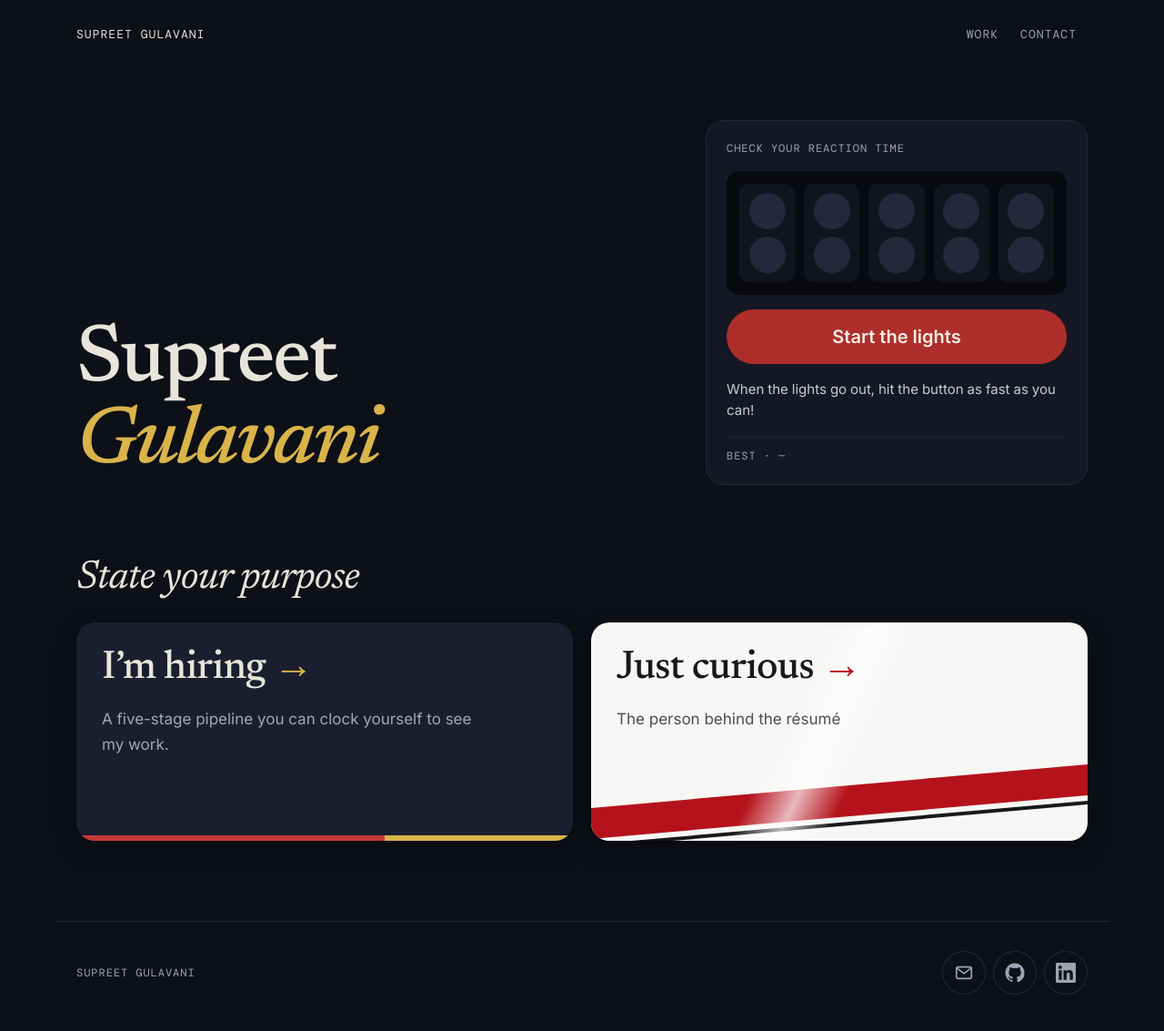
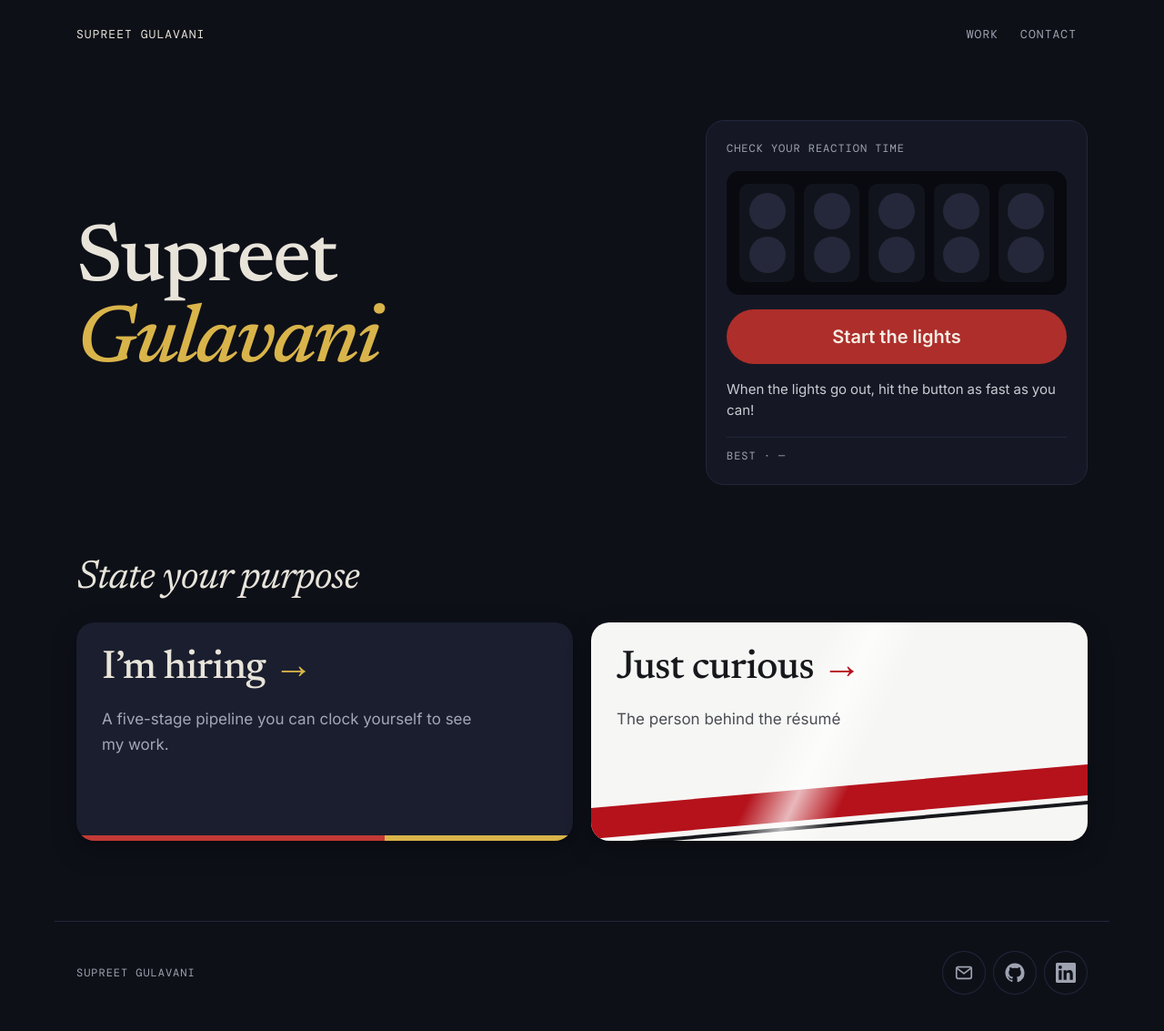
Before and after one commit to supreetgulavani/supreetgulavani.github.io, a Jekyll site: the page built from index.html, in a window 1280 px wide. Shown: the whole page at 91% size. Built offline with Jekyll 4.4.1, drawn with Linux system fonts in a browser that asks for light colours.

Commit message:
fix title

```diff
--- a/assets/css/site.css
+++ b/assets/css/site.css
@@ -138,7 +138,7 @@ html:not(.js) .js-only { display: none !important; }
 @keyframes pop { from { opacity: 0; transform: translateY(8px); } to { opacity: 1; transform: none; } }
 
 /* 4. Home · Lights out --------------------------------------------------- */
-.hero { display: flex; flex-wrap: wrap; gap: 48px 64px; align-items: flex-end; padding: 56px 0 72px; }
+.hero { display: flex; flex-wrap: wrap; gap: 48px 64px; align-items: center; padding: 56px 0 72px; }
 .hero-text { flex: 1 1 520px; min-width: 0; display: flex; flex-direction: column; gap: 22px; }
 .hero-text .t-lead { max-width: 560px; }
 
```
